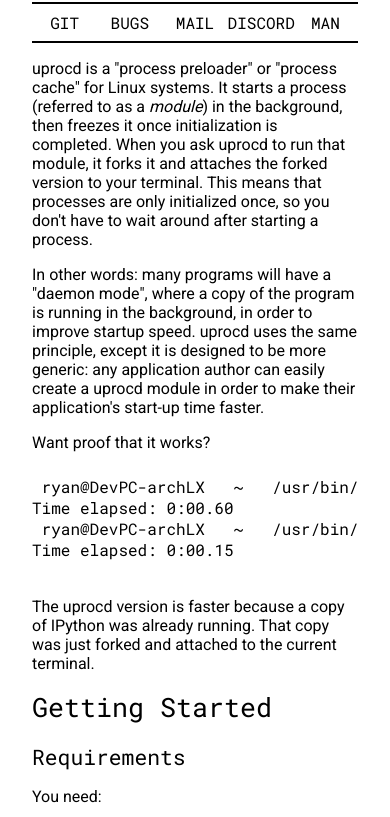
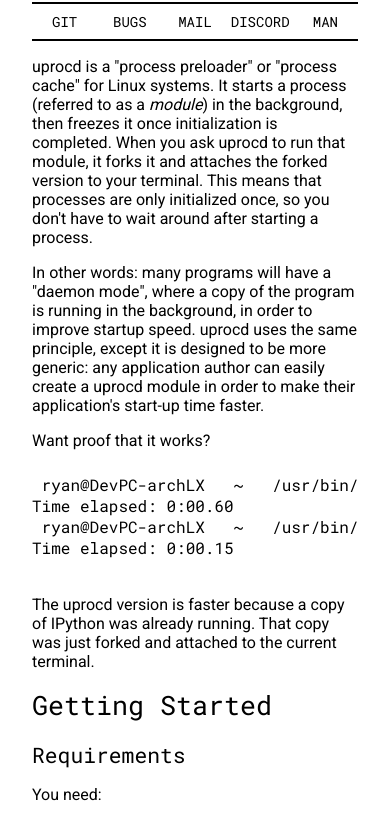
Before and after one commit to refi64/uprocd, a plain HTML site: page web/index.html in a window 390 px wide. Shown: the part 96-913 px from the top of the page. Drawn offline with Linux system fonts and the light colour scheme.

Commit message:
Remember to install uprocd.h, and a little styling fix for the home page

```diff
--- a/web/index.html
+++ b/web/index.html
@@ -80,6 +80,12 @@
       text-align: center;
       text-transform: uppercase;
       width: 20%;
+    }
+
+    @media only screen and (max-width: 768px) {
+      .nav-item {
+        font-size: 14px;
+      }
     }
   </style>
 </head>
```
Also changed, not shown: 1 other file.
